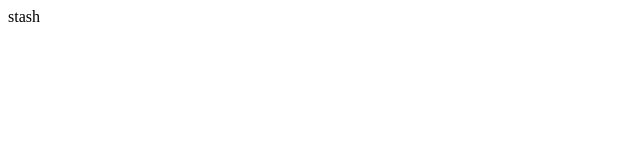
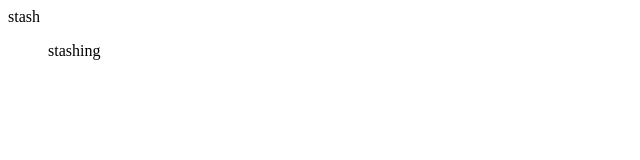
Before and after one commit to kenngesa/tagsap, a plain HTML site: page index.html in a window 1280 px wide. Shown: the full height of the page, 0-640 px from the left. Drawn offline with Linux system fonts and the light colour scheme.

Commit message:
resolved a conflict

```diff
--- a/index.html
+++ b/index.html
@@ -8,5 +8,6 @@
 </head>
 <body>
     <div>stash</div>
+    <ul>stashing</ul>
 </body>
 </html>
```
